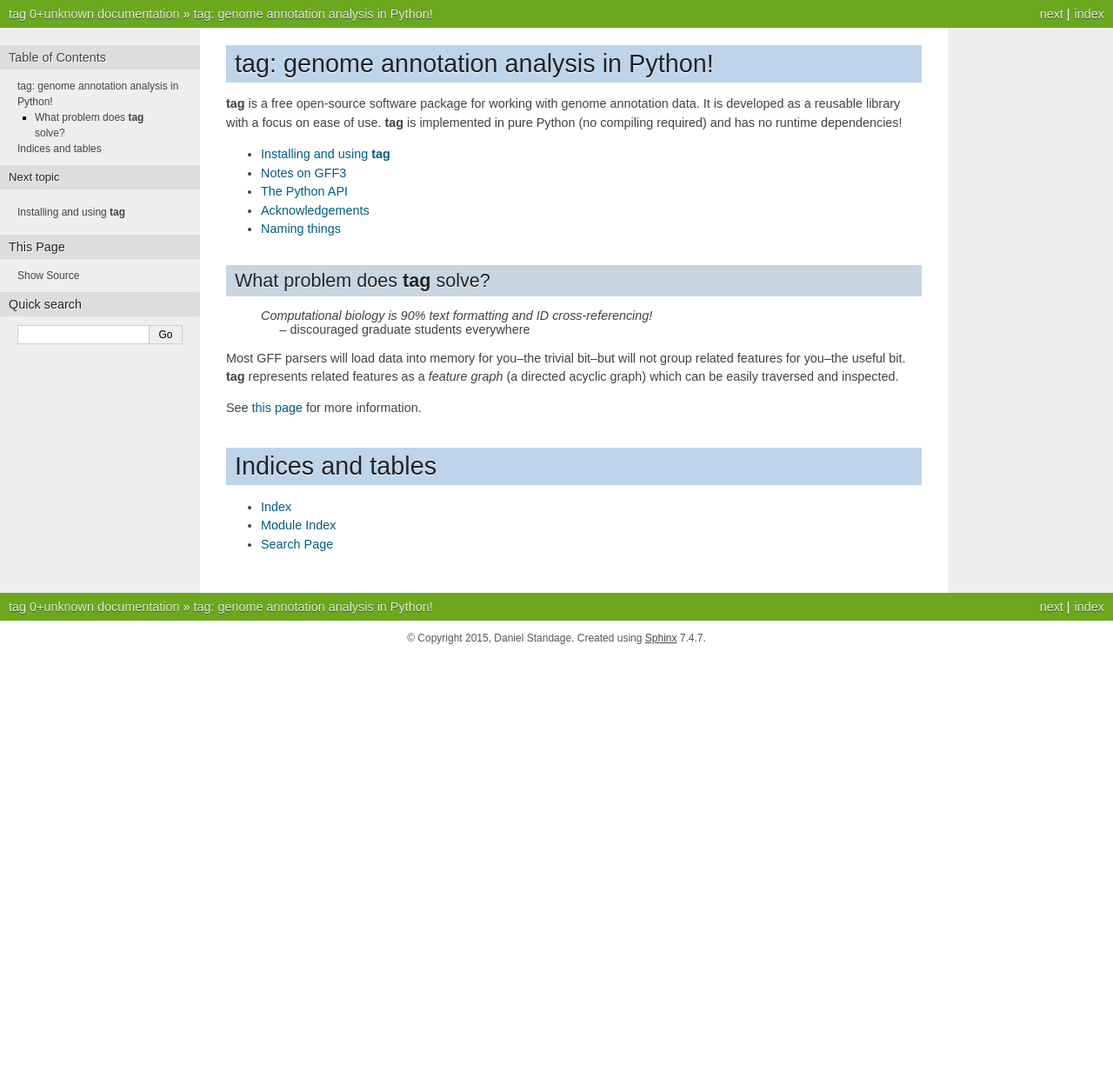
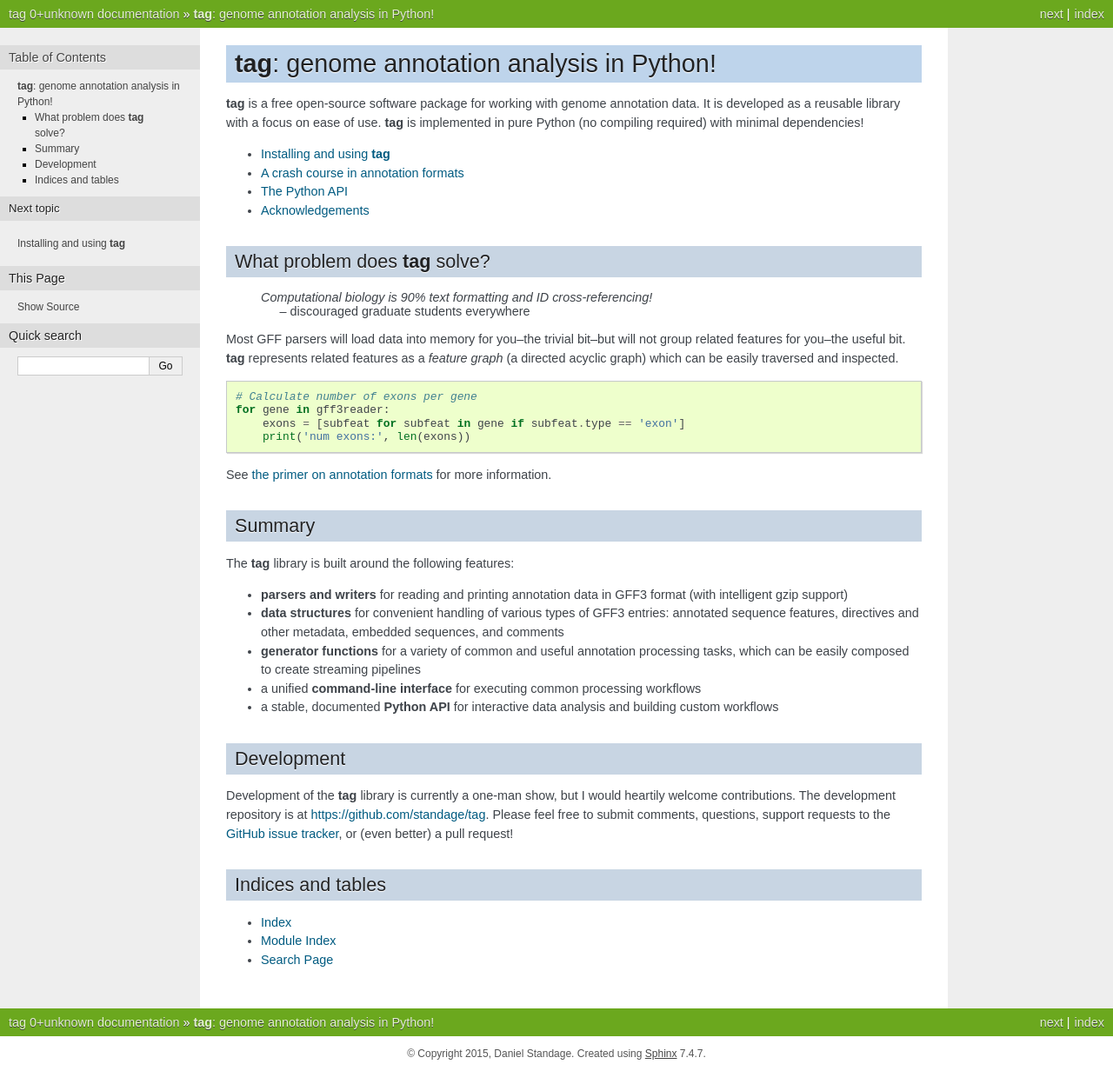
Before and after one commit to standage/tag, a Sphinx documentation site: the page built from docs/index.rst, in a window 1280 px wide. Shown: the whole page at 87% size. Built offline with Sphinx 7.4.7, drawn with Linux system fonts in a browser that asks for light colours; before the commit the page ends 900 px from its top, so only the background shows below that.

Commit message:
Continued documentation refinement

```diff
--- a/docs/comment.rst
+++ /dev/null
@@ -1,5 +0,0 @@
-Comment
-=======
-
-.. automodule:: tag.comment
-   :members:
--- a/docs/directive.rst
+++ /dev/null
@@ -1,5 +0,0 @@
-Directive
-=========
-
-.. automodule:: tag.directive
-   :members:
--- a/docs/feature.rst
+++ /dev/null
@@ -1,5 +0,0 @@
-Feature
-=======
-
-.. automodule:: tag.feature
-   :members:
--- /dev/null
+++ b/docs/formats.rst
@@ -0,0 +1,4 @@
+A crash course in annotation formats
+====================================
+
+More soon!
--- a/docs/gff3.rst
+++ /dev/null
@@ -1,4 +0,0 @@
-Notes on GFF3
-=============
-
-More soon!
--- a/docs/index.rst
+++ b/docs/index.rst
@@ -1,18 +1,17 @@
-tag: genome annotation analysis in Python!
-==========================================
+**tag**: genome annotation analysis in Python!
+==============================================
 
 **tag** is a free open-source software package for working with genome annotation data.
 It is developed as a reusable library with a focus on ease of use.
-**tag** is implemented in pure Python (no compiling required) and has no runtime dependencies!
+**tag** is implemented in pure Python (no compiling required) with minimal dependencies!
 
 .. toctree::
    :maxdepth: 1
 
    install
-   gff3
+   formats
    api
    acknowledgements
-   naming
 
 
 What problem does **tag** solve?
@@ -24,11 +23,38 @@ What problem does **tag** solve?
 Most GFF parsers will load data into memory for you--the trivial bit--but will not group related features for you--the useful bit.
 **tag** represents related features as a *feature graph* (a directed acyclic graph) which can be easily traversed and inspected.
 
-See :doc:`this page <gff3>` for more information.
+.. code:: python
+
+   # Calculate number of exons per gene
+   for gene in gff3reader:
+       exons = [subfeat for subfeat in gene if subfeat.type == 'exon']
+       print('num exons:', len(exons))
+
+See :doc:`the primer on annotation formats <formats>` for more information.
+
+
+Summary
+-------
+
+The **tag** library is built around the following features:
+
+* **parsers and writers** for reading and printing annotation data in GFF3 format (with intelligent gzip support)
+* **data structures** for convenient handling of various types of GFF3 entries: annotated sequence features, directives and other metadata, embedded sequences, and comments
+* **generator functions** for a variety of common and useful annotation processing tasks, which can be easily composed to create streaming pipelines
+* a unified **command-line interface** for executing common processing workflows
+* a stable, documented **Python API** for interactive data analysis and building custom workflows
+
+
+Development
+-----------
+
+Development of the **tag** library is currently a one-man show, but I would heartily welcome contributions.
+The development repository is at https://github.com/standage/tag.
+Please feel free to submit comments, questions, support requests to the `GitHub issue tracker <https://github.com/standage/tag/issues>`_, or (even better) a pull request!
 
 
 Indices and tables
-==================
+------------------
 
 * :ref:`genindex`
 * :ref:`modindex`
--- a/docs/range.rst
+++ /dev/null
@@ -1,5 +0,0 @@
-Range
-=====
-
-.. automodule:: tag.range
-   :members:
--- a/docs/sequence.rst
+++ /dev/null
@@ -1,5 +0,0 @@
-Sequence
-========
-
-.. automodule:: tag.sequence
-   :members:
```
Also changed, not shown: docs/api.rst (+47 -11 lines), docs/reader.rst (deleted, +0 -8 lines), docs/writer.rst (deleted, +0 -8 lines).
